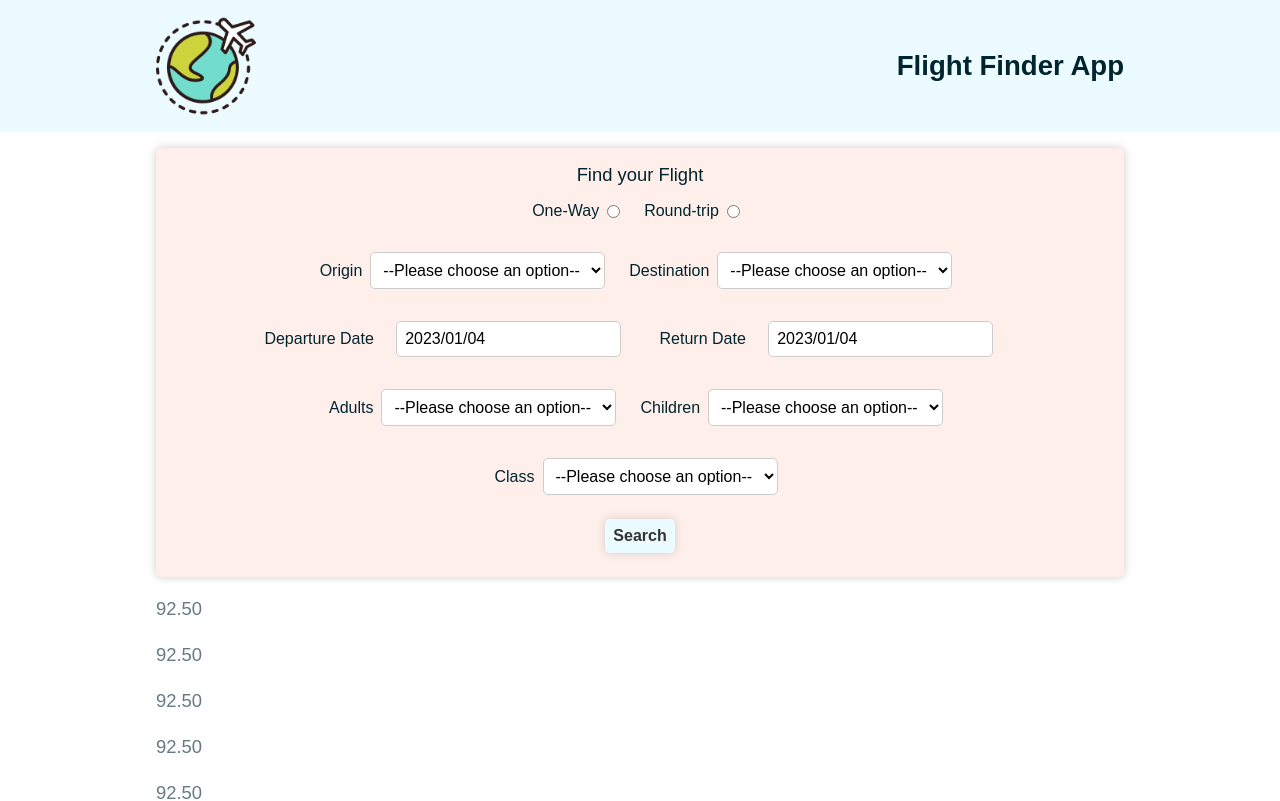
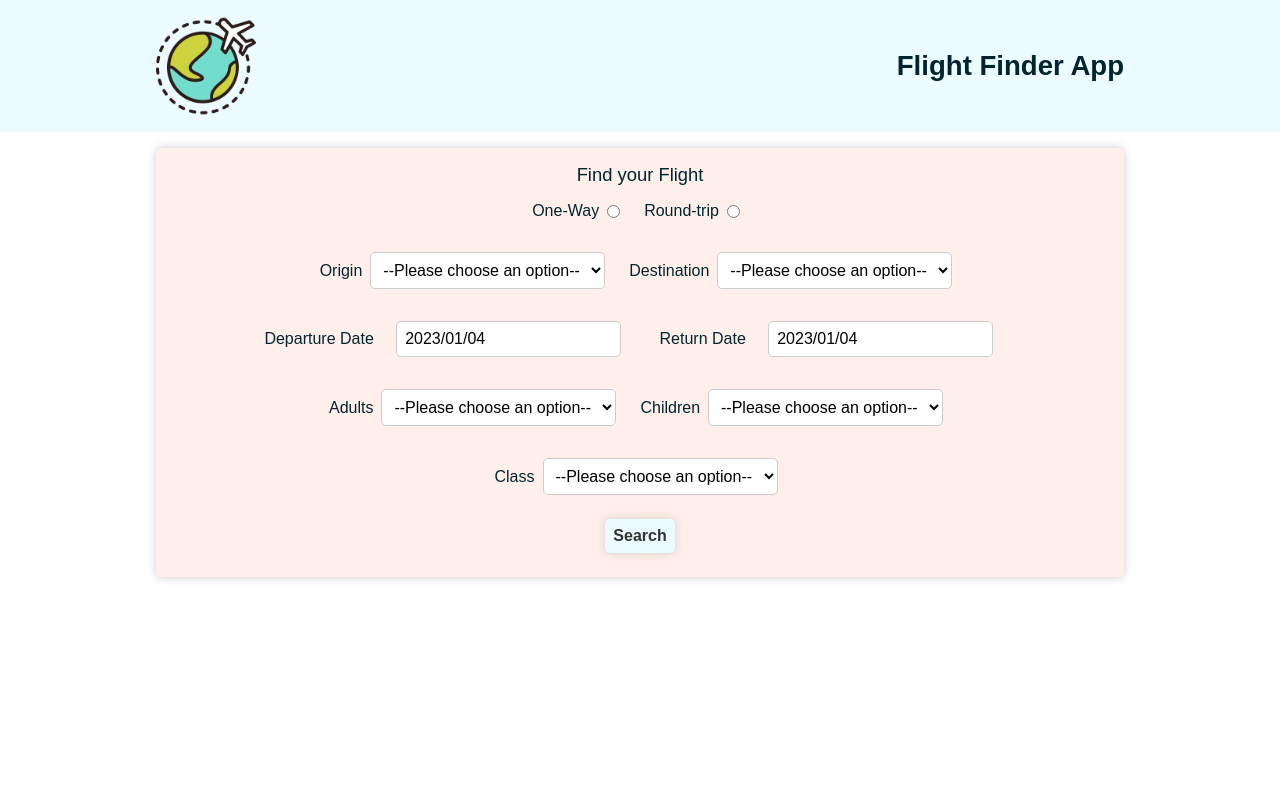
Before and after one commit to vivianetrindade/flightFinderApp, a React (Create React App) app in the folder client/: page / in a window 1280 px wide. Shown: the top 801 px of the page. Built offline with nearby package versions, Linux system fonts and the light colour scheme.

Commit message:
reciving the information about flights in cards

```diff
--- a/client/src/components/Card.tsx
+++ b/client/src/components/Card.tsx
@@ -1,10 +1,26 @@
 import React from 'react';
 import { StyledCard } from './styles/Card.style';
 
-function Card() {
+function Card({flight}: {flight: any}) {
   return (
     <StyledCard>
-
+      <div key={flight.id}>
+        {console.log('flight', flight)}
+             {flight.itineraries.map((intineraries:any)=>{
+              return intineraries.segments.map((segment:any) => {
+                return (
+                < div key={segment.id}>
+                <p>Departure: {segment.departure.iataCode}</p>
+                <p>Arrival: {segment.arrival.iataCode}</p>
+                <p>Duration: {segment.duration}</p>
+                <p>Time of departure: {segment.departure.at}</p>
+                <p>Time of arrival: {segment.arrival.at}</p>
+                </div>
+                )
+              })
+            })}
+            <p>Price per adult: {flight.price.total}{flight.price.currency}</p>
+          </div>
     </StyledCard>
   )
 }
--- a/client/src/components/Form.tsx
+++ b/client/src/components/Form.tsx
@@ -1,8 +1,9 @@
-import React, { useEffect } from 'react';
+import React from 'react';
 import { Container } from './styles/Container.style';
 import { StyledForm, StyledRadioInput, StyledSelectInput, StyledDatePicker, StyledButton } from './styles/Form.style';
 import { Flex } from './styles/Flex.style';
 import { getFligts } from '../utils/data-utils';
+import Card from './Card';
 import data from '../data.json';
 
 function Form() {
@@ -16,7 +17,7 @@ function Form() {
     children: '0',
     travelClass: ''}
   )
-  const [flightFound, setFlightFound] = React.useState<any>(data.data)
+  const [flightFound, setFlightFound] = React.useState<any>([])
 
   const handleChanges = (e: React.ChangeEvent<HTMLInputElement | HTMLSelectElement>) => {
     const { name, value } = e.target;
@@ -37,11 +38,6 @@ function Form() {
     }
     )
   }
-
-  // useEffect(() => {
-  //   setFlightFound(flightDetails)
-  //   console.log('flightDetails', flightFound)
-  // }, [flightDetails, flightFound])
 
   const cityOptions = [{value: 'LAX', label: 'Los Angeles'}, {value: 'SFO', label: 'San Francisco'}, {value: 'NYC', label: 'New York'}]
 
@@ -71,9 +67,7 @@ function Form() {
       </StyledForm>
       {flightFound && flightFound.map((flight: any) => {
         return (
-          <div key={flight.id}>
-            <p>{flight.price.total}</p>
-          </div>
+          <Card flight={flight} />
         )
       })
       }
```
